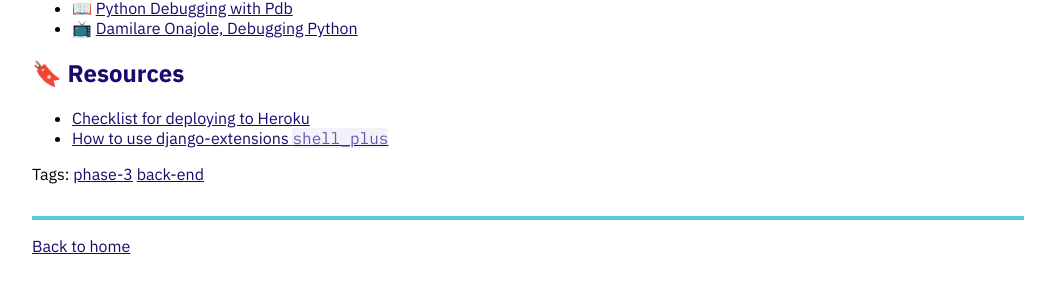
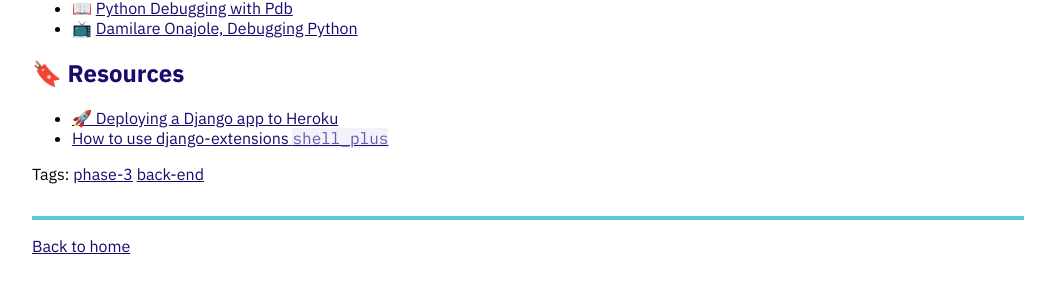
Before and after one commit to Momentum-Team-10/momentum-team-10.github.io, a Jekyll site: the page built from _posts/2021-11-29-welcome-ph-3-be.md, in a window 1280 px wide. Shown: the part 1189-1489 px from the top of the page, without its empty margins (112-1167 px from the left). Built offline with Jekyll 4.4.1, drawn with Linux system fonts in a browser that asks for light colours; nearby versions of some CDN libraries.

Commit message:
Update deployment link

```diff
--- a/_posts/2021-11-29-welcome-ph-3-be.md
+++ b/_posts/2021-11-29-welcome-ph-3-be.md
@@ -53,5 +53,5 @@ _These are this week's required readings, videos, and/or podcasts. Read, watch,
 
 ## 🔖 Resources
 
-- [Checklist for deploying to Heroku](https://github.com/momentumlearn/student-resources/blob/main/articles/deploy-django-to-heroku.md)
+- [🚀 Deploying a Django app to Heroku](https://momentumlearn.notion.site/Deploying-a-Django-App-to-Heroku-81488333c03445539bfc7eb3c1691ed0)
 - [How to use django-extensions `shell_plus`](https://django-extensions.readthedocs.io/en/latest/shell_plus.html#shell-plus)
```
